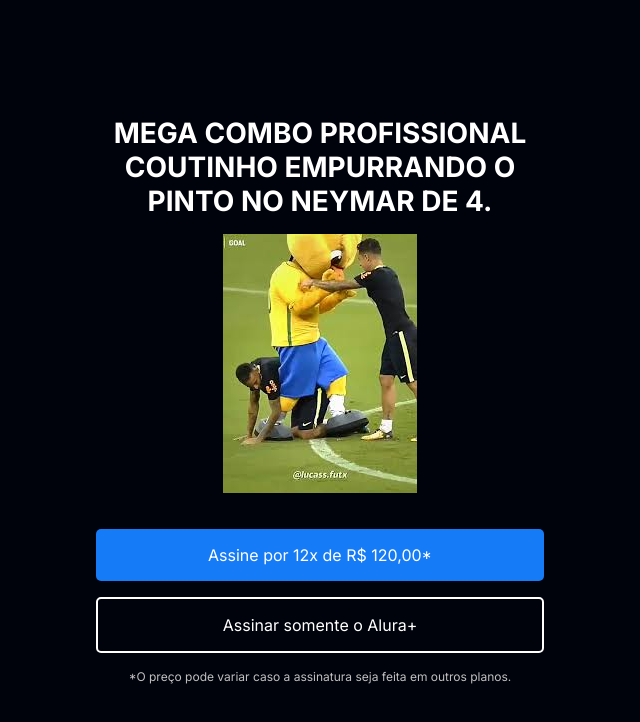
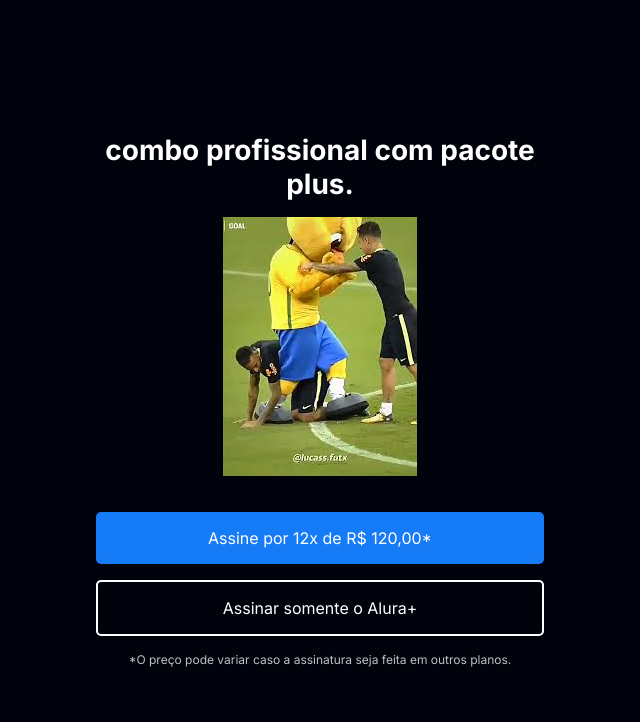
Before and after one commit to PedrosoChucresa/Aula-3, a plain HTML site: page index.html in a window 1280 px wide. Shown: the top 722 px of the page, without its empty margins (0-640 px from the left). Drawn offline with Linux system fonts and the light colour scheme; files whose address does not match are found by name.

Commit message:
Update index.html

```diff
--- a/index.html
+++ b/index.html
@@ -14,7 +14,7 @@
 <body>
     <section class="principal container">
         <div class="container__caixa">
-            <h1 class="container__titulo">MEGA COMBO PROFISSIONAL COUTINHO EMPURRANDO O PINTO NO NEYMAR DE 4.</h1>
+            <h1 class="container__titulo"> combo profissional com pacote plus.</h1>
             <img src="img/Lepo.jfif" alt="O combo+ é a junção do alura+ e o alura língua" class="container__imagem">
             <a href="www.alura.com.br" class="container__botao">Assine por 12x de R$ 120,00*</a>
             <a href="www.alura.com.br" class="container__botao botao_secundario">Assinar somente o Alura+</a>
```
